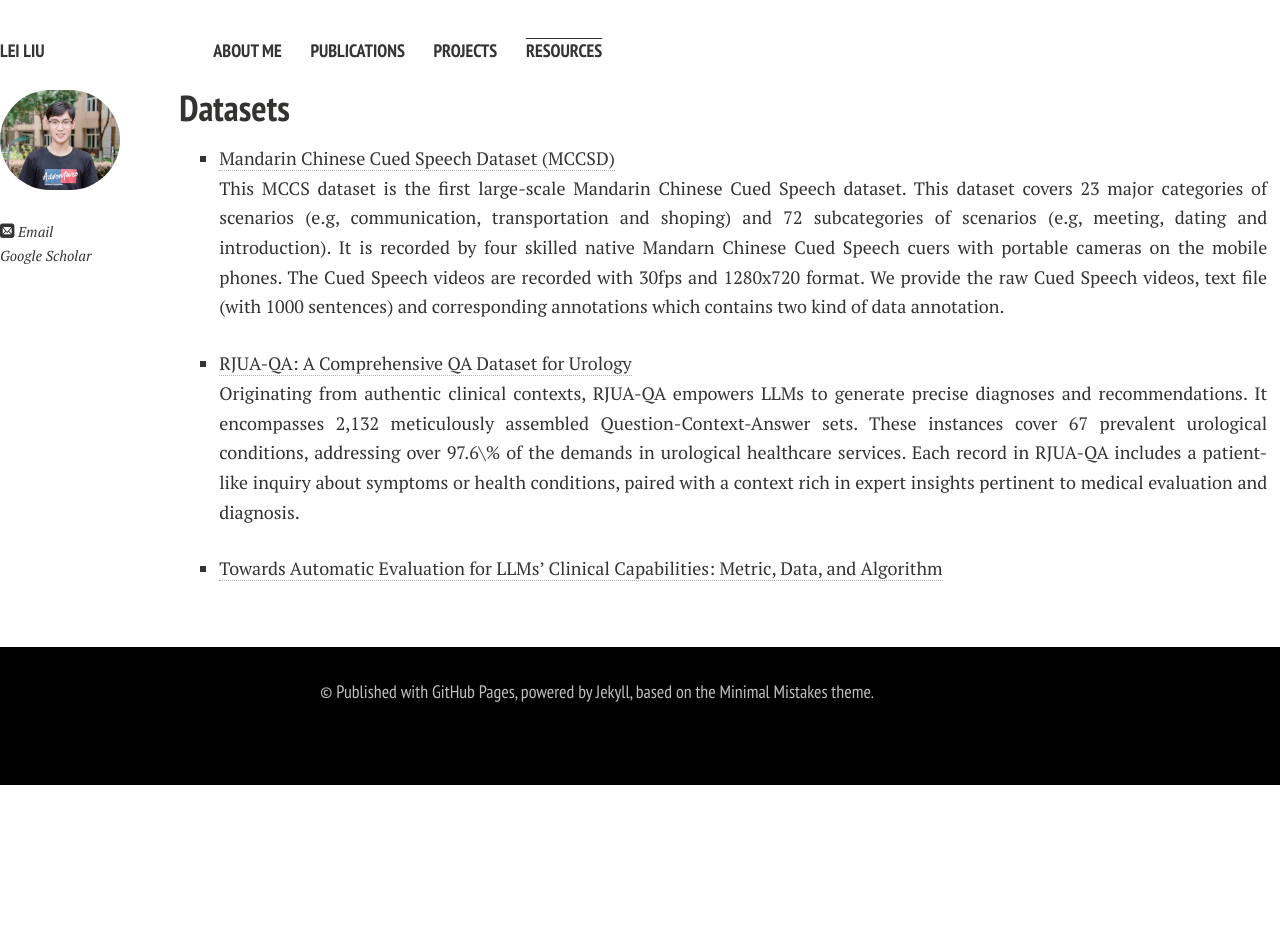
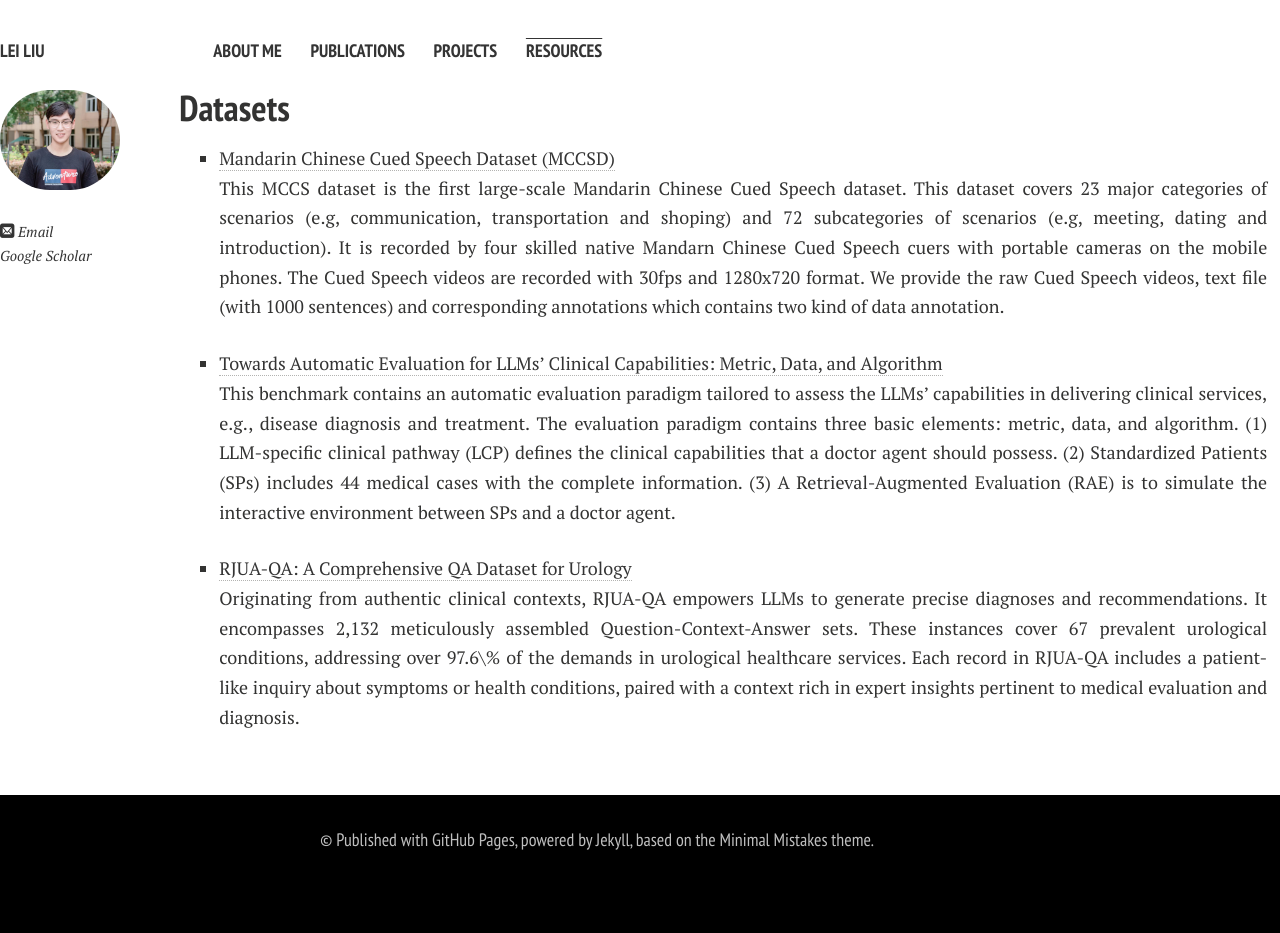
Before and after one commit to Ocean537/Haishen-ll.github.io, a Jekyll site: the page built from resources.md, in a window 1280 px wide. Built offline with Jekyll 4.4.1, drawn with Linux system fonts in a browser that asks for light colours; nearby versions of some CDN libraries; comment, search, counter and statistics services are not loaded; a style sheet for code colours, icons or effects is not loaded; before the commit the page ends 900 px from its top, so only the background shows below that.

Commit message:
Update resources.md

```diff
--- a/resources.md
+++ b/resources.md
@@ -9,8 +9,11 @@ title: Resources
 <br>This MCCS dataset is the first large-scale Mandarin Chinese Cued Speech dataset. This dataset covers 23 major categories of scenarios (e.g, communication, transportation and shoping) and 72 subcategories of scenarios (e.g, meeting, dating and introduction). It is recorded by four skilled native Mandarn Chinese Cued Speech cuers with portable cameras on the mobile phones. The Cued Speech videos are recorded with 30fps and 1280x720 format. We provide the raw Cued Speech videos, text file (with 1000 sentences) and corresponding annotations which contains two kind of data annotation.
 <br>
 
+- [Towards Automatic Evaluation for LLMs' Clinical Capabilities: Metric, Data, and Algorithm](https://github.com/Alipay-Med/SPs_benchmark/tree/main)
+<br>This benchmark contains an automatic evaluation paradigm tailored to assess the LLMs’ capabilities in delivering clinical services, e.g., disease diagnosis and treatment. The evaluation paradigm contains three basic elements: metric, data,
+and algorithm. (1) LLM-specific clinical pathway (LCP) defines the clinical capabilities that a doctor agent should possess. (2) Standardized Patients (SPs) includes 44 medical cases with the complete information. (3) A Retrieval-Augmented Evaluation
+(RAE) is to simulate the interactive environment between SPs and a doctor agent.
+
 - [RJUA-QA: A Comprehensive QA Dataset for Urology](https://github.com/alipay/RJU_Ant_QA)
 <br>Originating from authentic clinical contexts, RJUA-QA empowers LLMs to generate precise diagnoses and recommendations. It encompasses 2,132 meticulously assembled Question-Context-Answer sets. These instances cover 67 prevalent urological conditions, addressing over 97.6\% of the demands in urological healthcare services. Each record in RJUA-QA includes a patient-like inquiry about symptoms or health conditions, paired with a context rich in expert insights pertinent to medical evaluation and diagnosis.
 <br>
-
-- [Towards Automatic Evaluation for LLMs' Clinical Capabilities: Metric, Data, and Algorithm](https://github.com/Alipay-Med/SPs_benchmark/tree/main)
```
